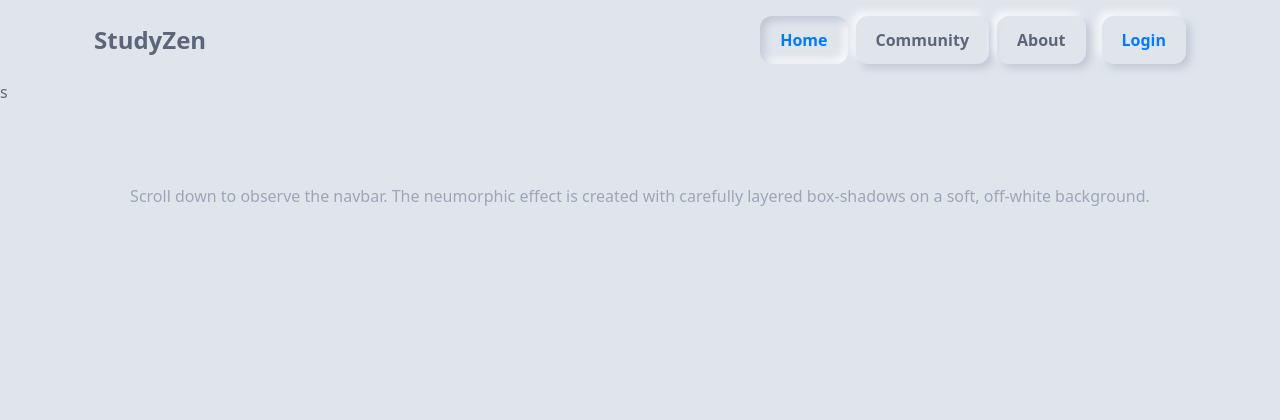
After one commit to Millie-cyber458/Downloads, a Flask app: template templates/nav.html in a window 1280 px wide. The commit adds this page. Shown: the top 420 px of the page. Run offline with Flask 3, Linux system fonts and the light colour scheme; the template is opened without the code that fills it, so the values that code supplies are empty.

Commit message:
made some changes in home.html

```diff
--- a/templates/home.html
+++ b/templates/home.html
@@ -7,6 +7,7 @@
 <link href="https://cdn.jsdelivr.net/npm/bootstrap@5.3.8/dist/css/bootstrap.min.css" rel="stylesheet" integrity="sha384-sRIl4kxILFvY47J16cr9ZwB07vP4J8+LH7qKQnuqkuIAvNWLzeN8tE5YBujZqJLB" crossorigin="anonymous">
 </head>
 <body>
+    {%include 'nav.html' %}
     <div class="container">
         <h6>STUDY TOGETHER. GROW TOGETHER.</h6>
         <h1>Study Together.
--- /dev/null
+++ b/templates/nav.html
@@ -0,0 +1,311 @@
+<!DOCTYPE html>
+<html lang="en">
+<head>
+    <meta charset="UTF-8">
+    <meta name="viewport" content="width=device-width, initial-scale=1.0">
+    <title>Neumorphic Navbar</title>
+    <style>
+        /*
+        ========================================
+        CSS Custom Properties (Neumorphic Theme)
+        ========================================
+        This theme is defined by a primary background color and its
+        corresponding light and dark shadow colors. Text and accent colors
+        are chosen to be accessible.
+        */
+        :root {
+            --color-background: #e0e5ec;
+            --color-text: #5b667a;
+            --color-primary: #007bff;
+
+            /* The key to neumorphism: light and dark shadows */
+            --color-light-shadow: rgba(255, 255, 255, 0.9);
+            --color-dark-shadow: rgba(163, 177, 198, 0.6);
+
+            --font-family-sans-serif: system-ui, -apple-system, "Segoe UI", Roboto, "Helvetica Neue", Arial, sans-serif;
+            --font-weight-bold: 600;
+
+            /* Neumorphism requires soft shapes */
+            --border-radius-soft: 12px;
+
+            --navbar-height: 80px;
+            --navbar-padding: 1.5rem;
+            --container-width: 1140px;
+            --transition-speed: 0.2s;
+        }
+
+        /*
+        ========================================
+        Global Resets & Neumorphic Base Styles
+        ========================================
+        */
+        *,
+        *::before,
+        *::after {
+            box-sizing: border-box;
+        }
+
+        body {
+            margin: 0;
+            font-family: var(--font-family-sans-serif);
+            font-size: 1rem;
+            line-height: 1.5;
+            color: var(--color-text);
+            /* This is critical: the body must have the base color for the effect to work. */
+            background-color: var(--color-background);
+        }
+
+        /* Add some placeholder content */
+        body::after {
+            content: 'Scroll down to observe the navbar. The neumorphic effect is created with carefully layered box-shadows on a soft, off-white background.';
+            display: block;
+            text-align: center;
+            height: 200vh;
+            padding: 5rem 1rem;
+            color: #9aa7bb;
+        }
+
+        ul { list-style: none; margin: 0; padding: 0; }
+        a { text-decoration: none; color: inherit; }
+
+        /*
+        ========================================
+        Main Navbar Structure
+        ========================================
+        The main navbar gets the "extruded" or "pushed out" effect.
+        */
+        .navbar {
+            height: var(--navbar-height);
+            display: flex;
+            align-items: center;
+            background-color: var(--color-background);
+            box-shadow: 6px 6px 12px var(--color-dark-shadow),
+                       -6px -6px 12px var(--color-light-shadow);
+        }
+
+        .navbar__container {
+            display: flex;
+            justify-content: space-between;
+            align-items: center;
+            width: 100%;
+            max-width: var(--container-width);
+            margin: 0 auto;
+            padding: 0 var(--navbar-padding);
+        }
+
+        .navbar__brand {
+            font-size: 1.5rem;
+            font-weight: var(--font-weight-bold);
+        }
+
+        /*
+        ========================================
+        Mobile Menu & Hamburger Toggle
+        ========================================
+        The toggle button is a prime example of a neumorphic element.
+        */
+        .navbar__toggle {
+            display: flex;
+            justify-content: center;
+            align-items: center;
+            width: 50px;
+            height: 50px;
+            border: none;
+            border-radius: var(--border-radius-soft);
+            background: var(--color-background);
+            cursor: pointer;
+            z-index: 1001;
+            box-shadow: 4px 4px 8px var(--color-dark-shadow),
+                       -4px -4px 8px var(--color-light-shadow);
+            transition: box-shadow var(--transition-speed) ease;
+        }
+
+        /* On press, the button looks "pushed in" */
+        .navbar__toggle:active,
+        .navbar__toggle.is-active {
+            box-shadow: inset 4px 4px 8px var(--color-dark-shadow),
+                        inset -4px -4px 8px var(--color-light-shadow);
+        }
+
+        .navbar__toggle .bar {
+            display: block;
+            width: 25px;
+            height: 3px;
+            background-color: var(--color-text);
+            transition: all var(--transition-speed) ease-in-out;
+            border-radius: 3px;
+        }
+
+        /* Use relative positioning for easier transform origin control */
+        .navbar__toggle .bar {
+            position: relative;
+        }
+
+        .navbar__toggle .bar::before,
+        .navbar__toggle .bar::after {
+            content: '';
+            position: absolute;
+            left: 0;
+            width: 100%;
+            height: 100%;
+            background-color: var(--color-text);
+            border-radius: 3px;
+            transition: transform var(--transition-speed) ease-in-out;
+        }
+
+        .navbar__toggle .bar::before { transform: translateY(-8px); }
+        .navbar__toggle .bar::after { transform: translateY(8px); }
+
+        /* 'X' animation on active state */
+        .navbar__toggle.is-active .bar { background-color: transparent; }
+        .navbar__toggle.is-active .bar::before { transform: translateY(0) rotate(45deg); }
+        .navbar__toggle.is-active .bar::after { transform: translateY(0) rotate(-45deg); }
+
+        .navbar__menu {
+            display: none;
+            flex-direction: column;
+            width: 100%;
+            position: absolute;
+            top: var(--navbar-height);
+            left: 0;
+            background-color: var(--color-background);
+            padding: 1rem 0;
+            box-shadow: 6px 6px 12px var(--color-dark-shadow);
+            z-index: 1000;
+        }
+
+        .navbar__menu.is-active { display: flex; }
+
+        .navbar__item { text-align: center; }
+
+        .navbar__link {
+            display: block;
+            padding: 1.5rem;
+            font-weight: var(--font-weight-bold);
+            transition: color var(--transition-speed) ease;
+        }
+
+        .navbar__link:hover, .navbar__link:focus {
+             color: var(--color-primary);
+        }
+
+        /* A clearly visible, accessible focus outline */
+        :is(.navbar__toggle, .navbar__link):focus-visible {
+            outline: 2px solid var(--color-primary);
+            outline-offset: 4px;
+            border-radius: var(--border-radius-soft);
+        }
+
+        /* Remove default button focus for aesthetic harmony with focus-visible */
+        .navbar__toggle:focus {
+            outline: none;
+        }
+
+        /*
+        ========================================
+        Desktop Navbar Styles (Responsive)
+        ========================================
+        */
+        @media (min-width: 768px) {
+            .navbar__toggle {
+                display: none;
+            }
+
+            .navbar {
+                box-shadow: none; /* The main bar becomes flat */
+                background: transparent;
+            }
+
+            .navbar__menu {
+                display: flex;
+                flex-direction: row;
+                align-items: center;
+                position: static;
+                width: auto;
+                background-color: transparent;
+                padding: 0;
+                box-shadow: none;
+            }
+
+            .navbar__list {
+                display: flex;
+                align-items: center;
+            }
+
+            .navbar__item { margin-left: 0.5rem; }
+
+            .navbar__link {
+                display: block;
+                padding: 0.75rem 1.25rem;
+                border-radius: var(--border-radius-soft);
+                box-shadow: 4px 4px 8px var(--color-dark-shadow),
+                           -4px -4px 8px var(--color-light-shadow);
+                transition: box-shadow var(--transition-speed) ease, color var(--transition-speed) ease;
+            }
+
+            /* The "pushed in" effect on hover/focus */
+            .navbar__link:hover, .navbar__link:focus, .navbar__link--active {
+                box-shadow: inset 4px 4px 8px var(--color-dark-shadow),
+                            inset -4px -4px 8px var(--color-light-shadow);
+                color: var(--color-primary);
+            }
+
+            .navbar__item--cta { margin-left: 1rem; }
+
+            .navbar__link--cta {
+                font-weight: var(--font-weight-bold);
+                color: var(--color-primary);
+            }
+        }
+    </style>
+</head>
+<body>
+
+    <header class="navbar" role="banner">
+        <div class="navbar__container">
+            <a href="#" class="navbar__brand">StudyZen</a>
+
+            <button class="navbar__toggle"
+                    id="navbarToggle"
+                    aria-label="Toggle navigation"
+                    aria-controls="navbarMenu"
+                    aria-expanded="false">
+                <span class="bar"></span>
+            </button>
+
+            <nav id="navbarMenu" class="navbar__menu" role="navigation" aria-labelledby="navbarToggle">
+                <ul class="navbar__list">
+                    <!-- Added a class for the active link demonstration on desktop -->
+                    <li class="navbar__item"><a href="#" class="navbar__link navbar__link--active">Home</a></li>
+                    <li class="navbar__item"><a href="#" class="navbar__link">Community</a></li>
+                    <li class="navbar__item"><a href="#" class="navbar__link">About</a></li>
+                    <li class="navbar__item navbar__item--cta">
+                        <a href="#" class="navbar__link navbar__link--cta">Login</a>
+                    </li>
+                </ul>
+            </nav>
+        </div>
+    </header>
+
+    <script>
+        // A self-contained, accessible script to toggle the mobile menu.
+        document.addEventListener('DOMContentLoaded', function () {
+            const navbarToggle = document.getElementById('navbarToggle');
+            const navbarMenu = document.getElementById('navbarMenu');
+
+            if (navbarToggle && navbarMenu) {
+                navbarToggle.addEventListener('click', function () {
+                    // Toggle the .is-active class on both the toggle button and the menu
+                    navbarToggle.classList.toggle('is-active');
+                    navbarMenu.classList.toggle('is-active');
+
+                    // Update the aria-expanded attribute for screen readers
+                    const isExpanded = navbarToggle.getAttribute('aria-expanded') === 'true';
+                    navbarToggle.setAttribute('aria-expanded', !isExpanded);
+                });
+            }
+        });
+    </script>
+
+</body>
+</html>s
```
Also changed, not shown: templates/static/style.css (added).
